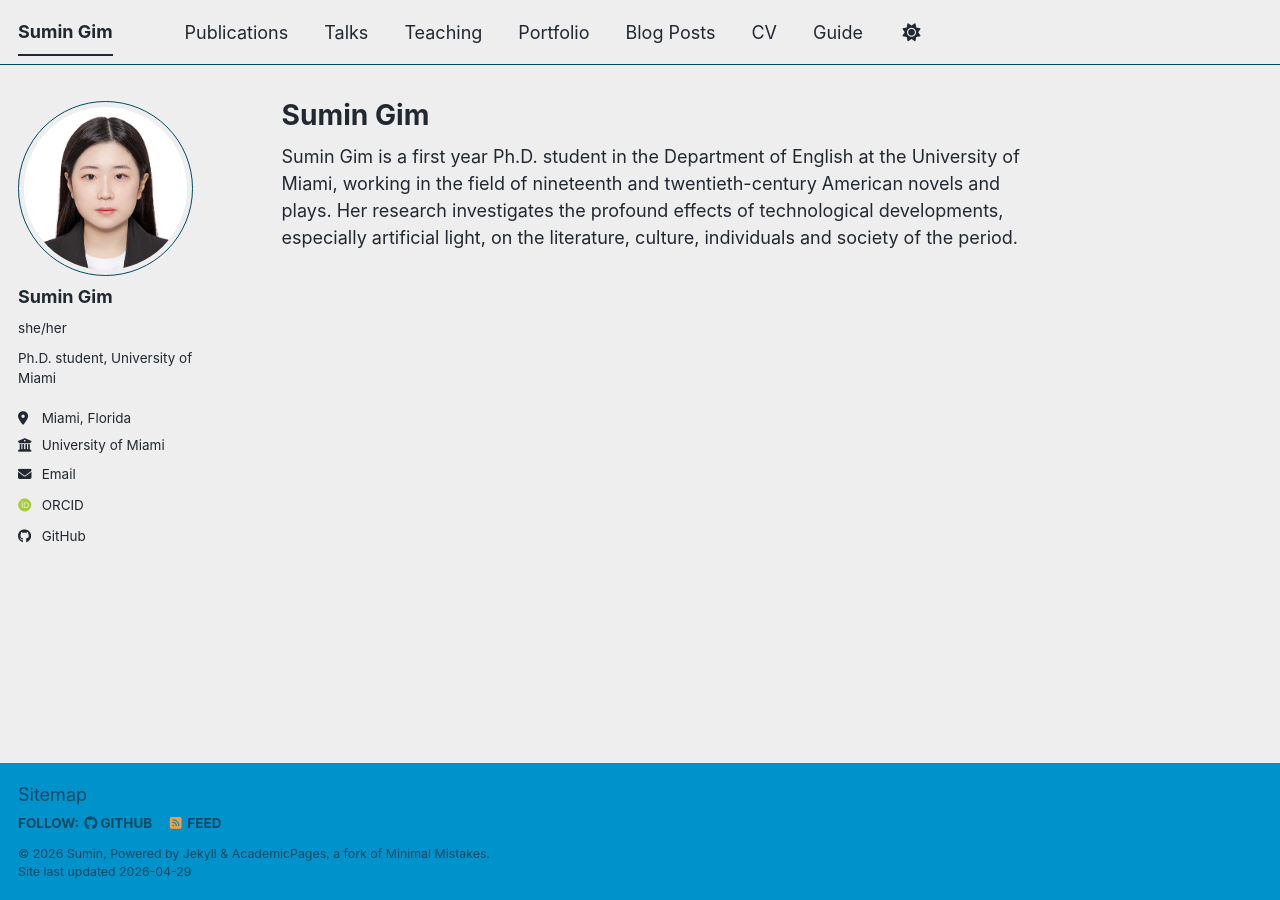
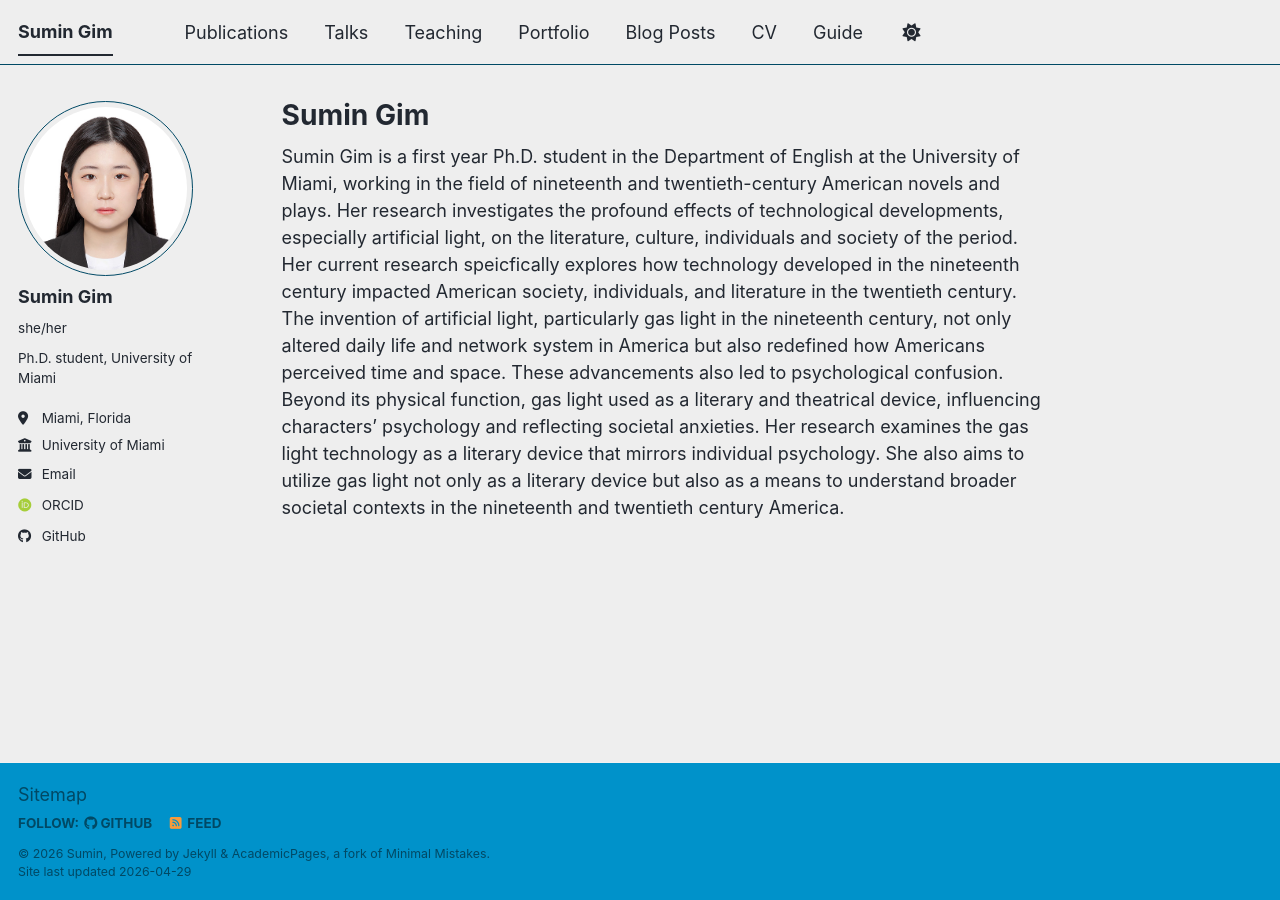
Before and after one commit to std33793/std33793.github.io, a Jekyll site: the page built from _pages/about.md, in a window 1280 px wide. Built offline with Jekyll 4.4.1, drawn with Linux system fonts in a browser that asks for light colours; some web fonts are replaced; a script bundle is joined from its source files by our own code; library files that are not in the unit come from our copies.

Commit message:
Update about.md

```diff
--- a/_pages/about.md
+++ b/_pages/about.md
@@ -8,3 +8,4 @@ redirect_from:
 ---
 
 Sumin Gim is a first year Ph.D. student in the Department of English at the University of Miami, working in the field of nineteenth and twentieth-century American novels and plays. Her research investigates the profound effects of technological developments, especially artificial light, on the literature, culture, individuals and society of the period.
+Her current research speicfically explores how technology developed in the nineteenth century impacted American society, individuals, and literature in the twentieth century. The invention of artificial light, particularly gas light in the nineteenth century, not only altered daily life and network system in America but also redefined how Americans perceived time and space. These advancements also led to psychological confusion. Beyond its physical function, gas light used as a literary and theatrical device, influencing characters’ psychology and reflecting societal anxieties. Her research examines the gas light technology as a literary device that mirrors individual psychology. She also aims to utilize gas light not only as a literary device but also as a means to understand broader societal contexts in the nineteenth and twentieth century America.
```
